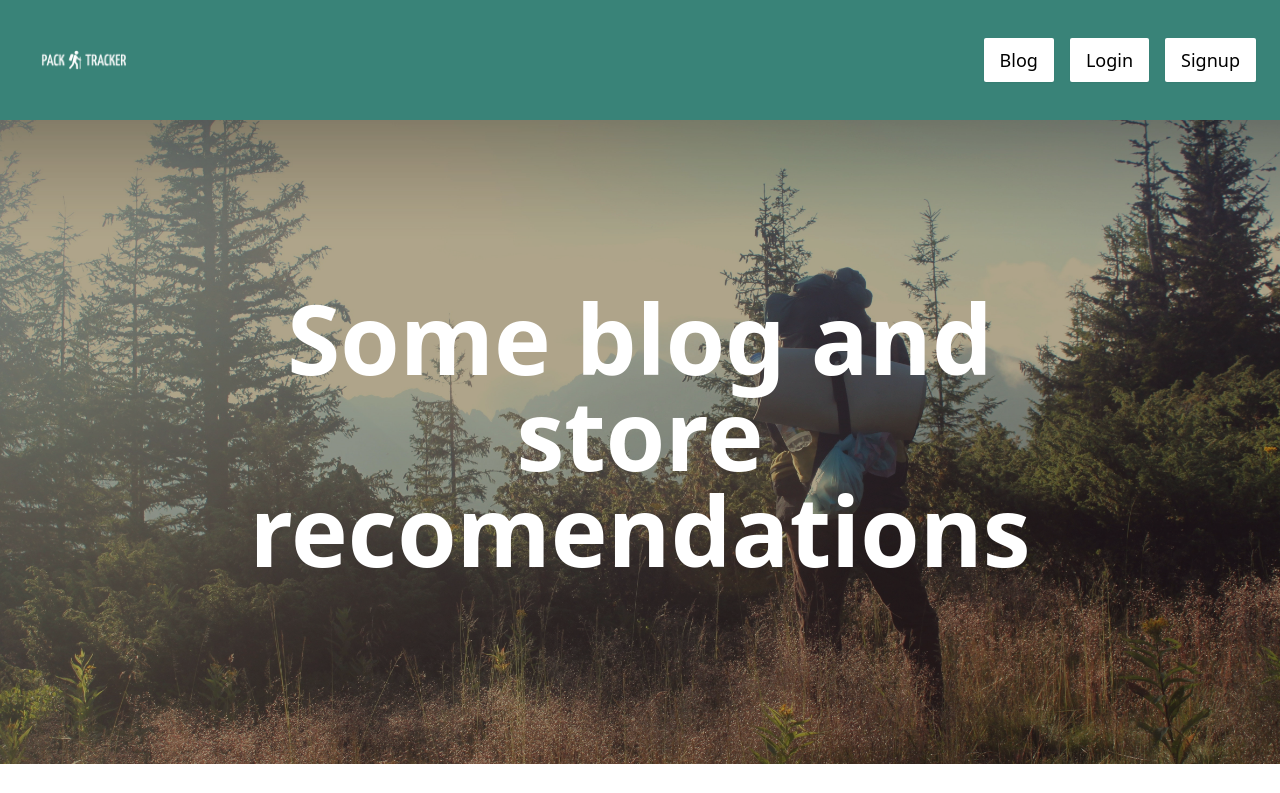
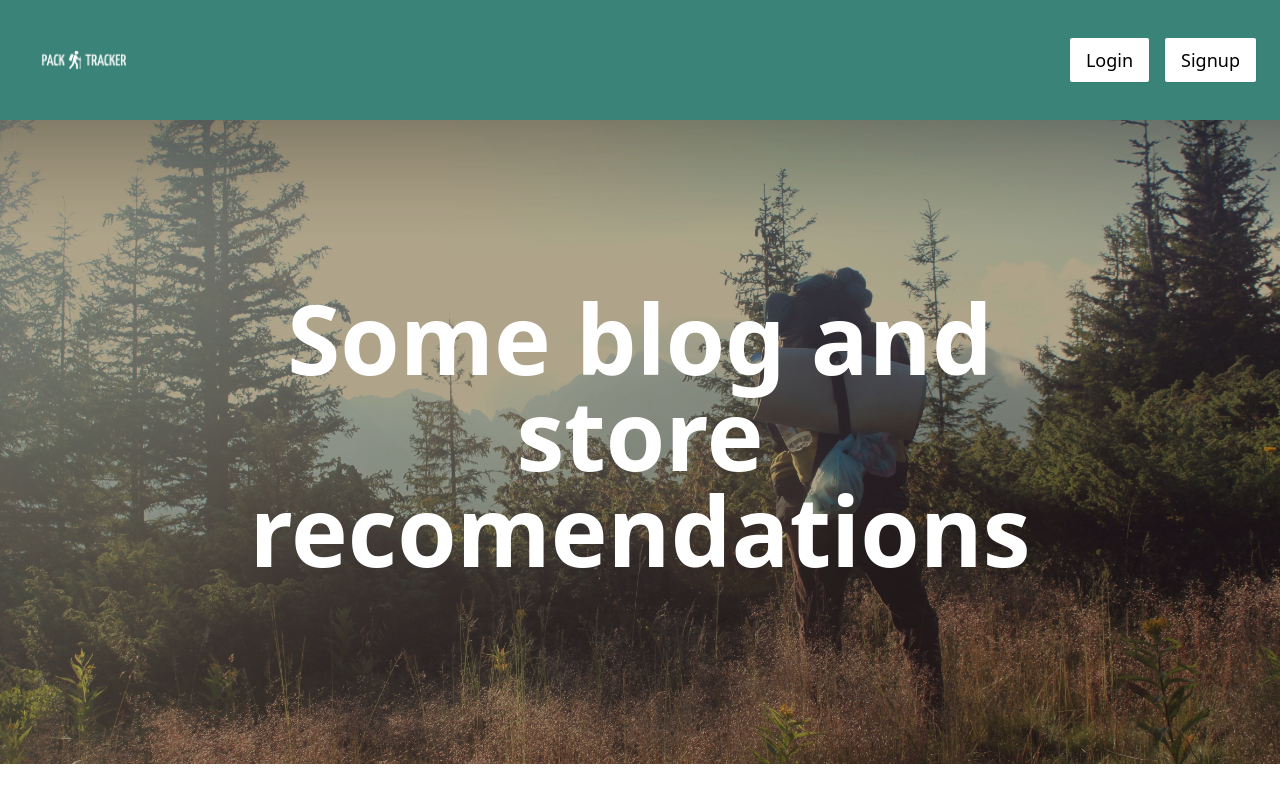
Before and after one commit to jrmeyers92/pack-tracker, a Next.js app: page /blog in a window 1280 px wide. Shown: the top 793 px of the page. Built offline with nearby package versions, Linux system fonts and the light colour scheme; no server answers.

Commit message:
remove blog link from nav

```diff
--- a/src/app/shared/Nav.js
+++ b/src/app/shared/Nav.js
@@ -27,9 +27,9 @@ const Nav = () => {
         {/* <li className="bg-white px-4 py-2 text-lg rounded-sm hover:bg-gray-100 cursor-pointer duration-150 shadow-sm hover:shadow-md">
           <Link href="/explore">Explore</Link>
         </li> */}
-        <li className="bg-white mx-2 px-4 py-2 text-lg rounded-sm hover:bg-gray-100 cursor-pointer duration-150 shadow-sm hover:shadow-md">
+        {/* <li className="bg-white mx-2 px-4 py-2 text-lg rounded-sm hover:bg-gray-100 cursor-pointer duration-150 shadow-sm hover:shadow-md">
           <Link href="/blog">Blog</Link>
-        </li>
+        </li> */}
 
         {!user && (
           <li className="bg-white mx-2 px-4 py-2 text-lg rounded-sm hover:bg-gray-100 cursor-pointer duration-150 shadow-sm hover:shadow-md">
```
